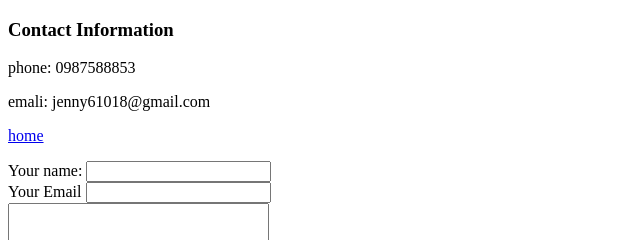
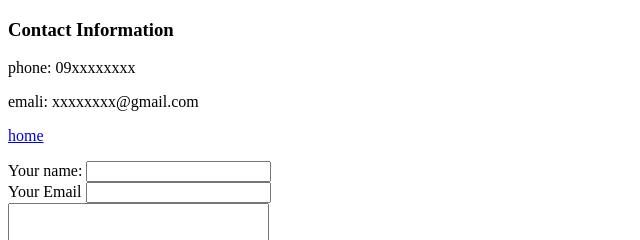
Before and after one commit to paozihaochi/cv, a plain HTML site: page contact.html in a window 1280 px wide. Shown: the top 240 px of the page, 0-640 px from the left. Drawn offline with Linux system fonts and the light colour scheme.

Commit message:
Update contact.html

```diff
--- a/contact.html
+++ b/contact.html
@@ -8,8 +8,8 @@
 </head>
 <body>
     <h3>Contact Information</h3>
-    <p>phone: 0987588853</p>
-    <p>emali: jenny61018@gmail.com</p>
+    <p>phone: 09xxxxxxxx</p>
+    <p>emali: xxxxxxxx@gmail.com</p>
     <p><a href="index.html">home</a></p>
     <form action="mailto:info@gmail.com" method="post" enctype="text/plain">
         <label >Your name:</label>
```
